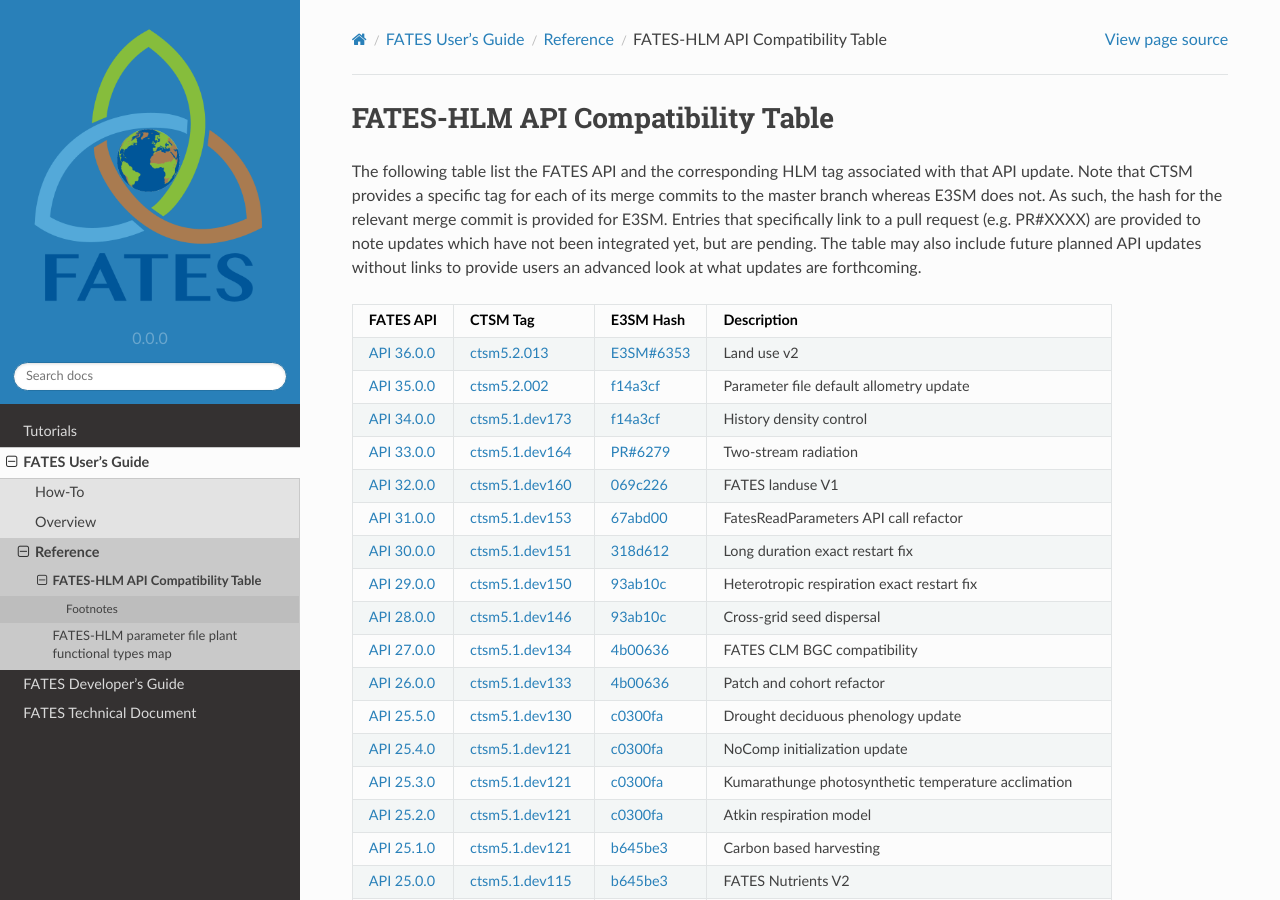
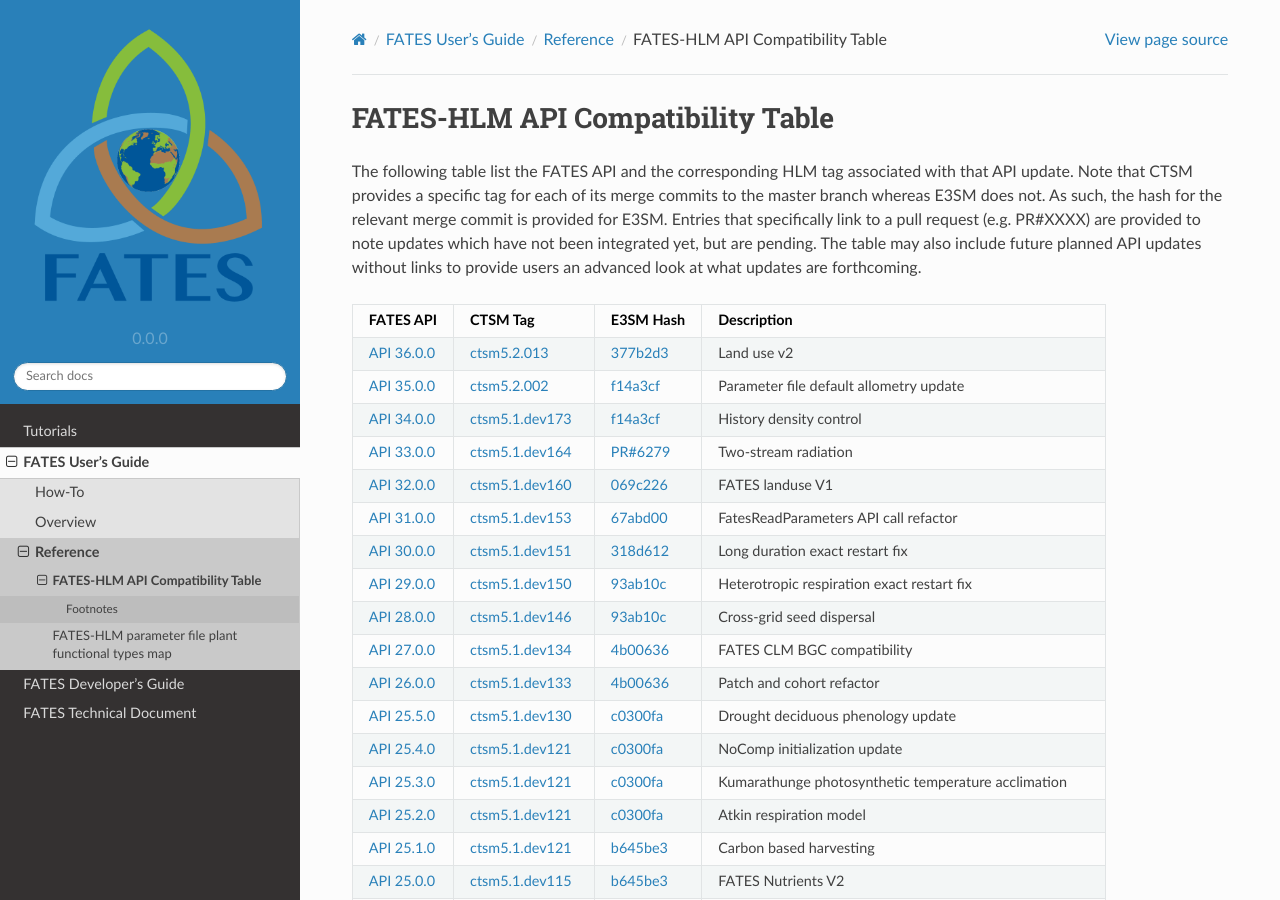
Before and after one commit to NGEET/fates-users-guide, a Sphinx documentation site: the page built from docs/source/user/Table-of-FATES-API-and-HLM-STATUS.md, in a window 1280 px wide and 900 px high. Built offline with Sphinx 7.4.7 and the Read the Docs theme 2.0.0, drawn with Linux system fonts in a browser that asks for light colours.

Commit message:
update table with api36 commit for e3sm

```diff
--- a/docs/source/user/Table-of-FATES-API-and-HLM-STATUS.md
+++ b/docs/source/user/Table-of-FATES-API-and-HLM-STATUS.md
@@ -4,7 +4,7 @@
 
 | FATES API   | CTSM Tag | E3SM Hash | Description |
 | ----------- | -------- | --------- | ----------- |
-| [API 36.0.0](https://github.com/NGEET/fates/releases/tag/sci.1.77.0_api.36.0.0) | [ctsm5.2.013](https://github.com/ESCOMP/CTSM/releases/tag/ctsm5.2.013) | [E3SM#6353](https://github.com/E3SM-Project/E3SM/pull/6353) | Land use v2 |
+| [API 36.0.0](https://github.com/NGEET/fates/releases/tag/sci.1.77.0_api.36.0.0) | [ctsm5.2.013](https://github.com/ESCOMP/CTSM/releases/tag/ctsm5.2.013) | [377b2d3](https://github.com/E3SM-Project/E3SM/commit/377b2d31d77977efc0f5edf79ba243377f668517) | Land use v2 |
 | [API 35.0.0](https://github.com/NGEET/fates/releases/tag/sci.1.73.0_api.35.0.0) | [ctsm5.2.002](https://github.com/ESCOMP/CTSM/releases/tag/ctsm5.2.002) | [f14a3cf](https://github.com/E3SM-Project/E3SM/commit/f14a3cf738fc56f287665a49231b461878770958) | Parameter file default allometry update |
 | [API 34.0.0](https://github.com/NGEET/fates/releases/tag/sci.1.72.2_api.34.0.0) | [ctsm5.1.dev173](https://github.com/ESCOMP/CTSM/releases/tag/ctsm5.1.dev173) | [f14a3cf](https://github.com/E3SM-Project/E3SM/commit/f14a3cf738fc56f287665a49231b461878770958) | History density control |
 | [API 33.0.0](https://github.com/NGEET/fates/releases/tag/sci.1.71.0_api.33.0.0) | [ctsm5.1.dev164](https://github.com/ESCOMP/CTSM/releases/tag/ctsm5.1.dev164) | [PR#6279](https://github.com/E3SM-Project/E3SM/pull/6279) | Two-stream radiation |
```
